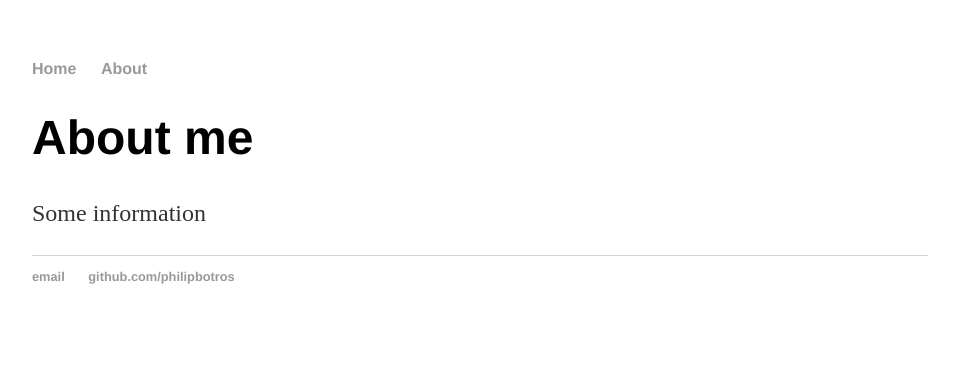
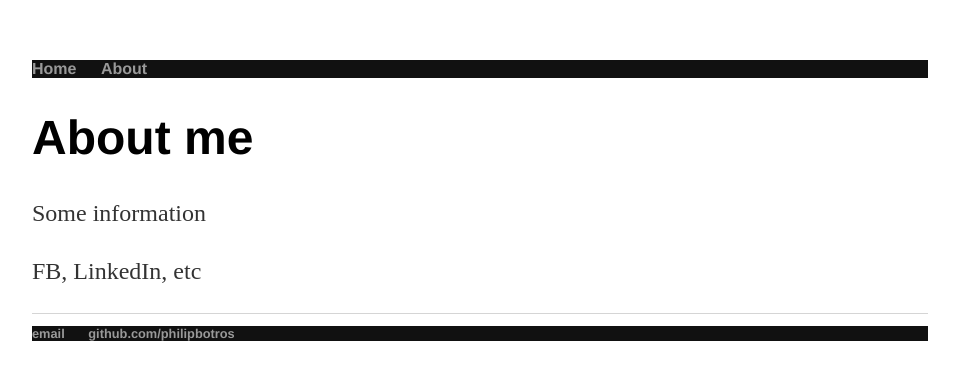
Before and after one commit to PhilipBotros/philipbotros.github.io, a Jekyll site: the page built from about/index.html, in a window 1280 px wide. Shown: the top 380 px of the page, without its empty margins (160-1119 px from the left). Built offline with Jekyll 4.4.1, drawn with Linux system fonts in a browser that asks for light colours.

Commit message:
Changed nav bar

```diff
--- a/about/index.html
+++ b/about/index.html
@@ -4,3 +4,4 @@ title: About me
 ---
 	<h1>{{ page.title }}</h1>
 		<p>Some information</p>
+		<p>FB, LinkedIn, etc</p>
--- a/css/main.css
+++ b/css/main.css
@@ -7,6 +7,7 @@ nav ul, footer ul {
     padding: 0px;
     list-style: none;
     font-weight: bold;
+    background-color: #111
 }
 nav ul li, footer ul li {
     display: inline;
```
